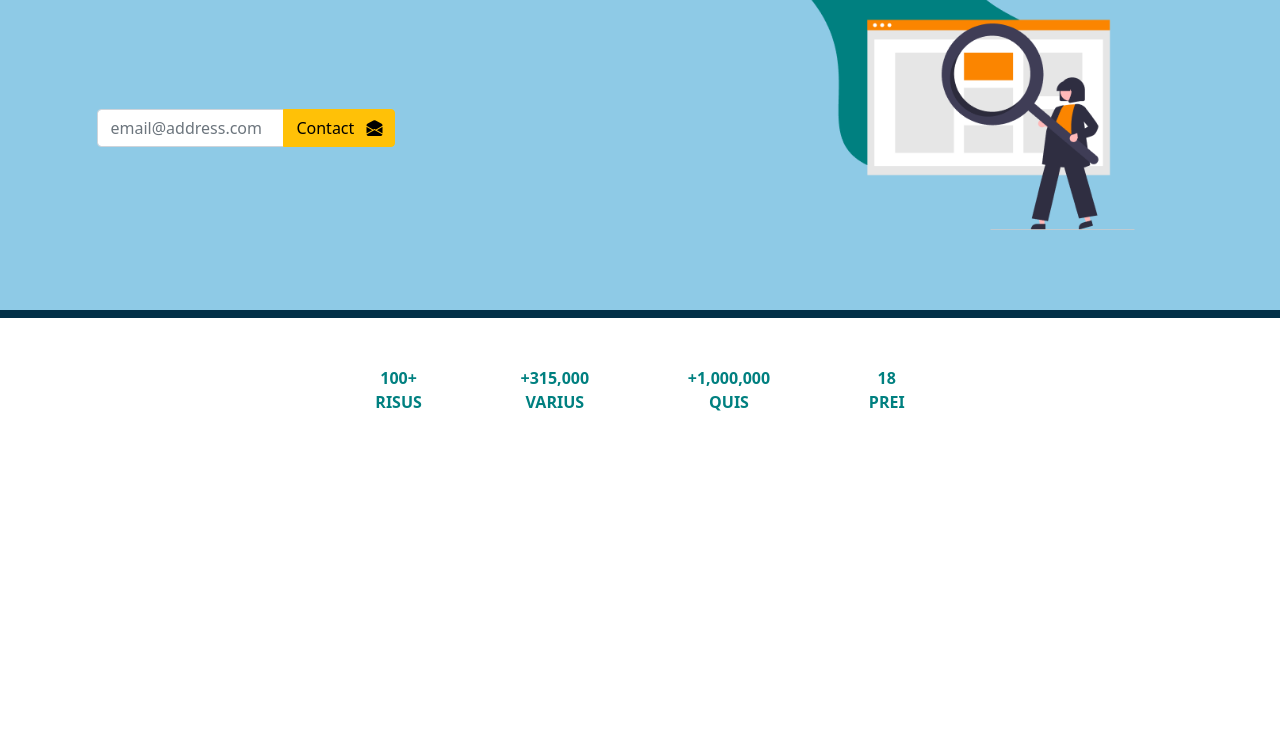
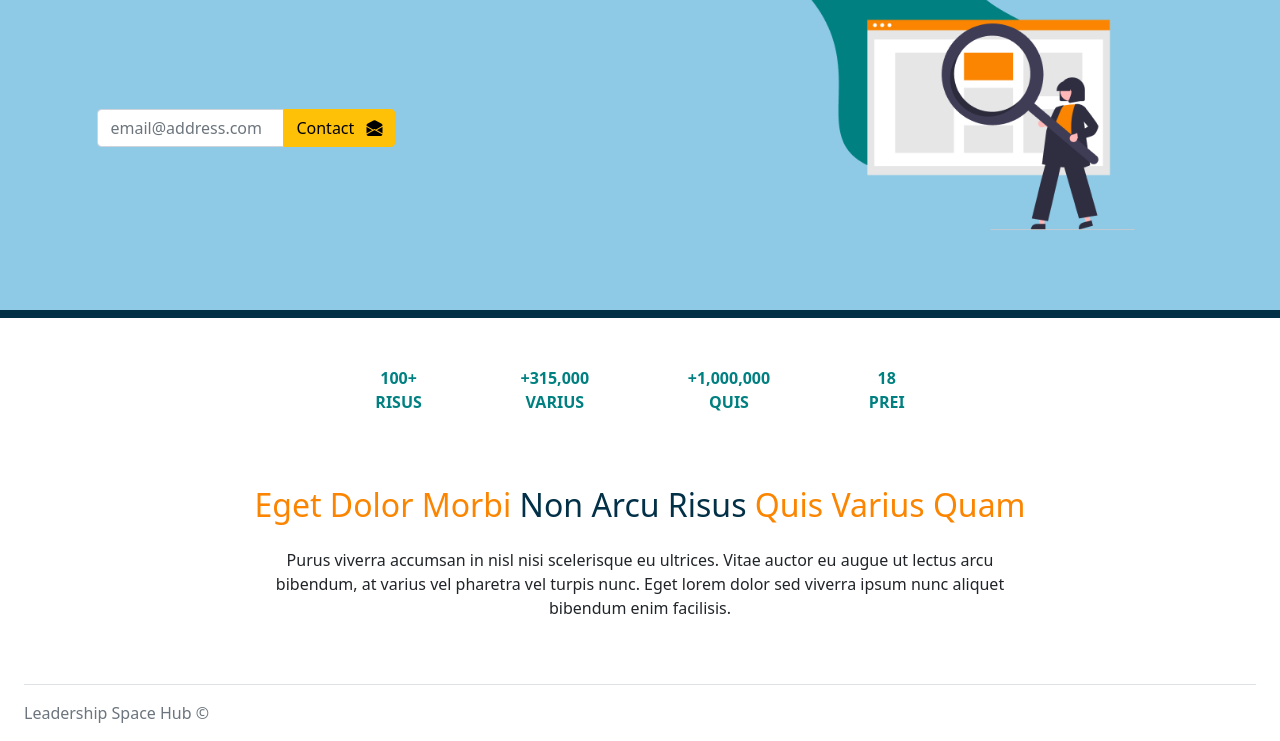
Before and after one commit to thumbsup-platform/prototype, a website: page src/index.html in a window 1280 px wide. Shown: the part 1791-2532 px from the top of the page. Before the commit the page ends 2253 px from the top, so only its background shows below. Drawn offline with nearby package versions, Linux system fonts and the light colour scheme.

Commit message:
Completed section 4. Added footer section.

```diff
--- a/src/index.html
+++ b/src/index.html
@@ -227,6 +227,34 @@
       <div class="col"></div>
     </div>
 
+    <div class="row centered pb-5">
+      <div class="col">
+        <h2 class="pt-4 pb-2 capitalize">
+          <span class="orange">eget dolor morbi</span>
+          <span class="dark-blue">non arcu risus</span>
+          <span class="orange">quis varius quam</span>
+        </h2>
+        <div class="row">
+          <div class="col"></div>
+          <div class="col-8">
+            <p class="pt-2 mx-5">
+              Purus viverra accumsan in nisl nisi scelerisque eu ultrices. Vitae
+              auctor eu augue ut lectus arcu bibendum, at varius vel pharetra
+              vel turpis nunc. Eget lorem dolor sed viverra ipsum nunc aliquet
+              bibendum enim facilisis.
+            </p>
+          </div>
+          <div class="col"></div>
+        </div>
+      </div>
+    </div>
+
+    <!-- footer -->
+
+    <footer class="py-3 mx-4 text-muted border-top">
+      Leadership Space Hub &copy; <span id="year"></span>
+    </footer>
+
     <!-- javascript -->
     <script src="./js/main.js"></script>
     <script src="https://cdn.jsdelivr.net/npm/bootstrap@5.1.3/dist/js/bootstrap.bundle.min.js"></script>
```
